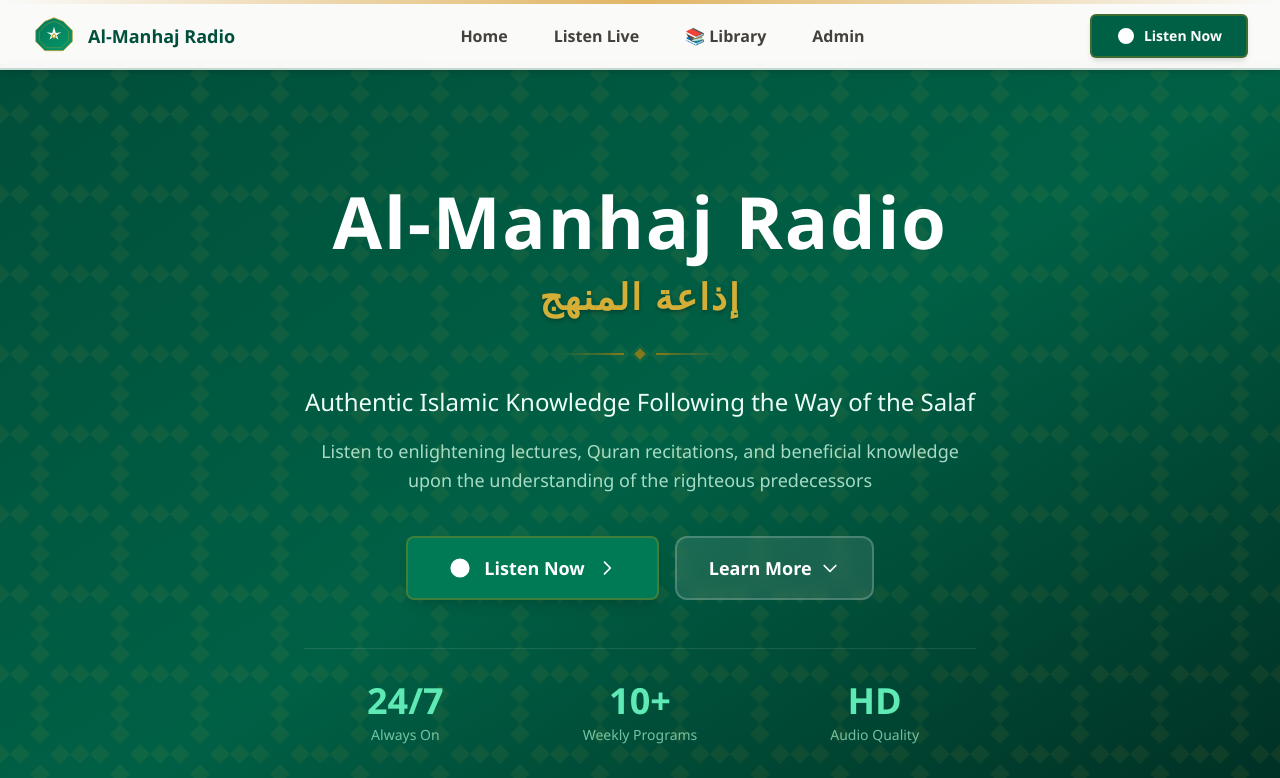
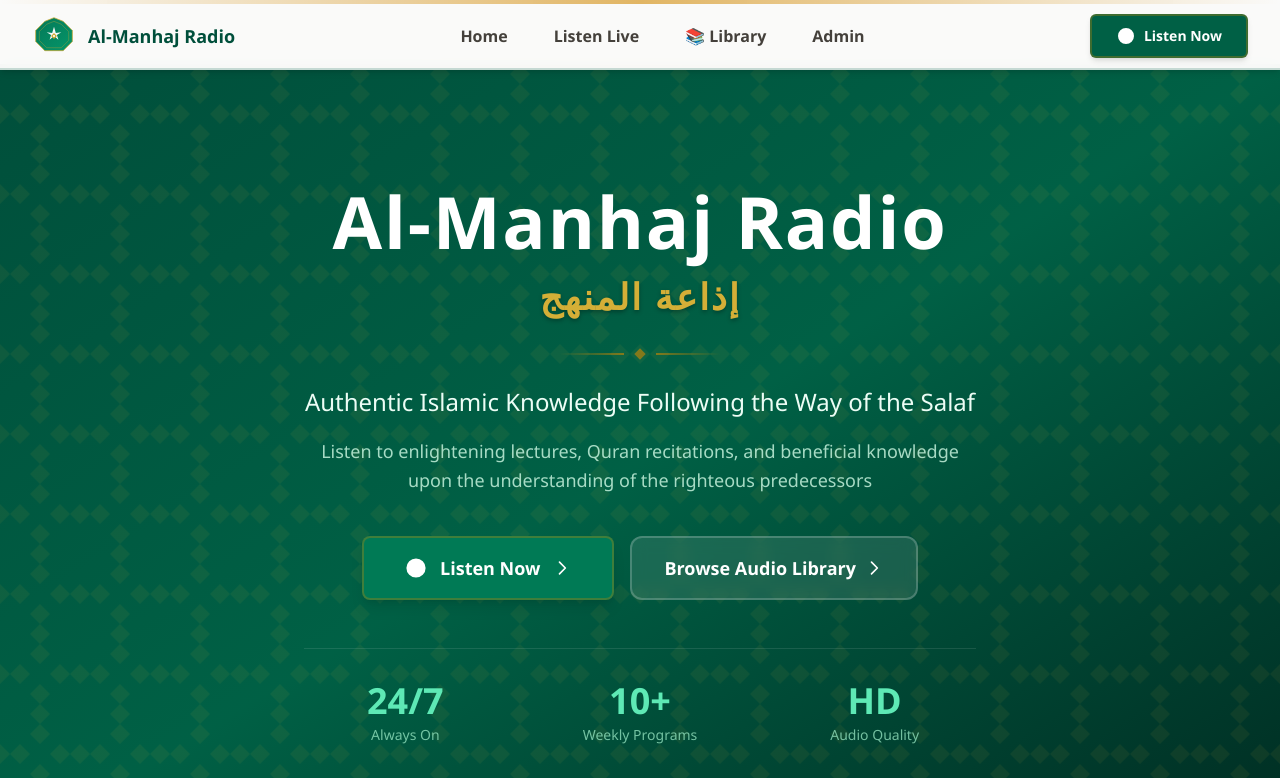
Before and after one commit to Zeeson-Information-Technology/radio, a Next.js app: page / in a window 1280 px wide. Shown: the top 778 px of the page. Built offline with nearby package versions, Linux system fonts and the light colour scheme; no server answers; the database is empty.

Commit message:
audio library button

```diff
--- a/app/page.tsx
+++ b/app/page.tsx
@@ -95,12 +95,12 @@ export default function HomePage() {
               </Link>
 
               <Link
-                href="#features"
+                href="/library"
                 className="inline-flex items-center justify-center gap-2 bg-white/10 backdrop-blur-sm border-2 border-white/20 text-white px-8 py-4 rounded-xl hover:bg-white/20 transition-all duration-300 text-lg font-semibold"
               >
-                Learn More
+                Browse Audio Library
                 <svg className="w-5 h-5" fill="none" stroke="currentColor" viewBox="0 0 24 24">
-                  <path strokeLinecap="round" strokeLinejoin="round" strokeWidth={2} d="M19 9l-7 7-7-7" />
+                  <path strokeLinecap="round" strokeLinejoin="round" strokeWidth={2} d="M9 5l7 7-7 7" />
                 </svg>
               </Link>
             </div>
```
